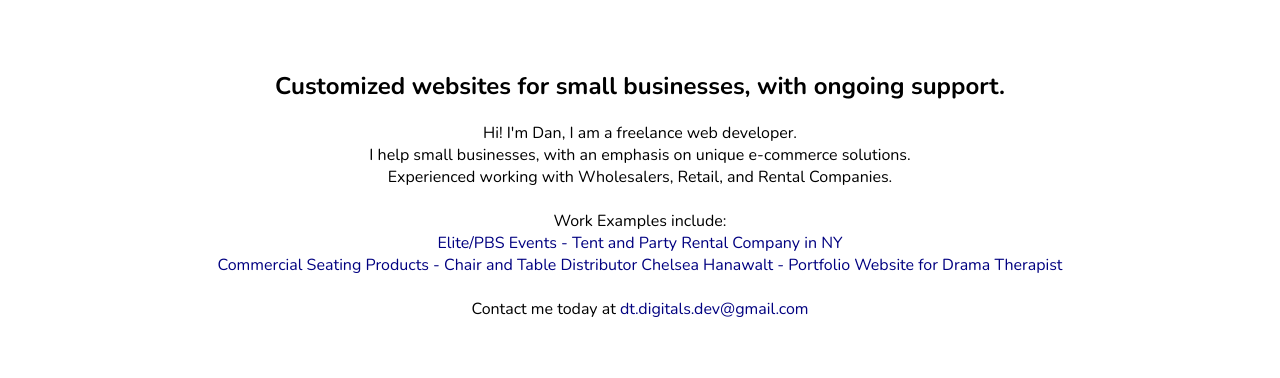
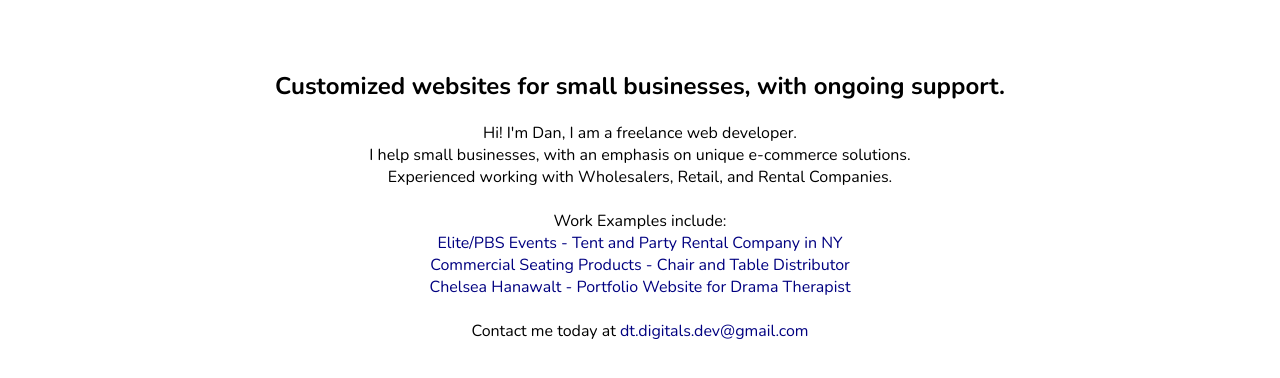
Before and after one commit to dtheyer01/dtdigitalshtmls, a plain HTML site: page index.html in a window 1280 px wide. Shown: the part 92-470 px from the top of the page. Drawn offline with Linux system fonts and the light colour scheme.

Commit message:
Add files via upload

```diff
--- a/index.html
+++ b/index.html
@@ -24,7 +24,7 @@
             <br>
             <br>
             Work Examples include: <br><a href="https://elitepbsevents.com/" style="color: navy">Elite/PBS Events - Tent and Party Rental Company in NY</a><br>
-            <a href="https://cspevents.com/" style="color: navy">Commercial Seating Products - Chair and Table Distributor</a>
+            <a href="https://cspevents.com/" style="color: navy">Commercial Seating Products - Chair and Table Distributor</a><br>
             <a href="https://chelseahanawalt.com" style="color: navy">Chelsea Hanawalt - Portfolio Website for Drama Therapist</a><br><br>
             Contact me today at <a href='mailto:dt.digitals.dev@gmail.com' style="color: navy">dt.digitals.dev@gmail.com</a>
             </p>
```
